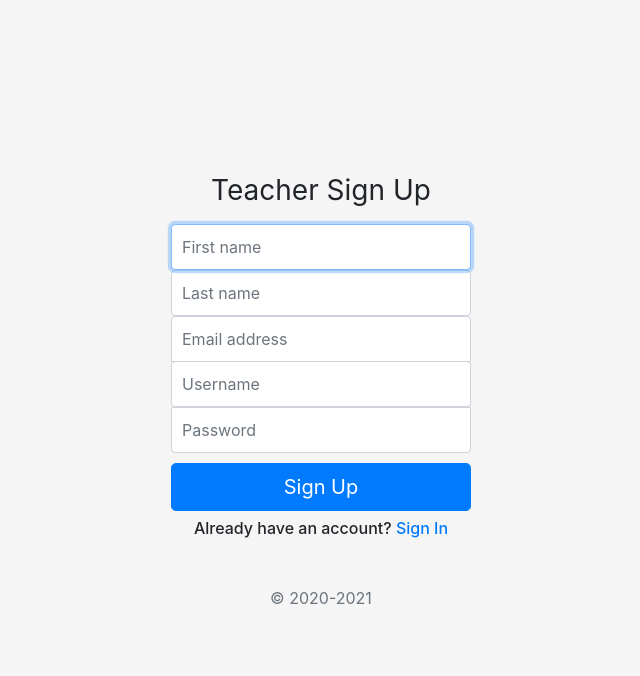
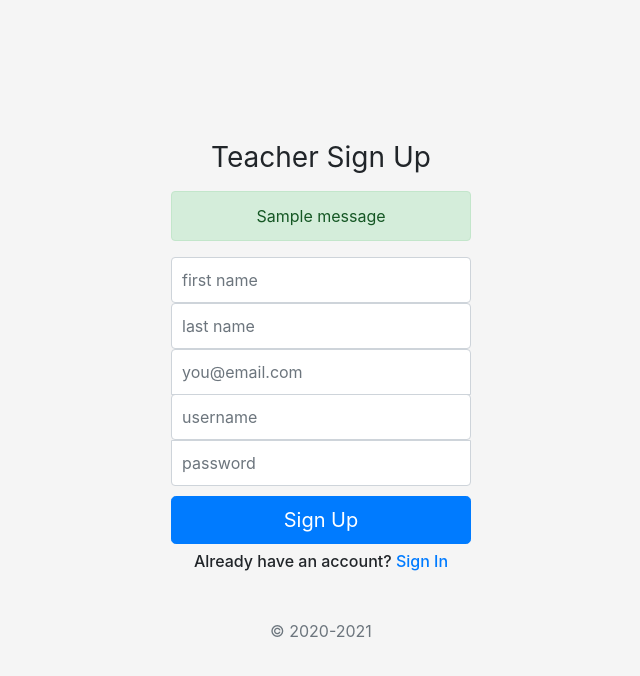
Before and after one commit to sazzadshopno/Attendance-Management-System, a Django app: page /signup/ in a window 1280 px wide. Shown: the top 676 px of the page, without its empty margins (319-959 px from the left). Run offline with Django 3.2, Linux system fonts and the light colour scheme; tables that the repository leaves empty hold one stand-in row (values such as "Sample post"); one stand-in notice (Sample message) is shown; some libraries are stand-ins or nearby versions.

Commit message:
teacher signup

```diff
--- a/ams/settings.py
+++ b/ams/settings.py
@@ -32,6 +32,7 @@ ALLOWED_HOSTS = []
 
 INSTALLED_APPS = [
     'teacher',
+    'widget_tweaks',
     'django.contrib.admin',
     'django.contrib.auth',
     'django.contrib.contenttypes',
--- a/teacher/forms.py
+++ b/teacher/forms.py
@@ -1,7 +1,7 @@
 from django.forms import ModelForm
 from .models import Teacher
 
-class TeacherRegisterForm(ModelForm):
+class TeacherSignUpForm(ModelForm):
     class Meta:
         model = Teacher
         fields = [
--- a/teacher/templates/teacher/signup.html
+++ b/teacher/templates/teacher/signup.html
@@ -7,26 +7,30 @@
 {% block content %}
 
 <body class='text-center'>
-
-    <form class="form-signin">
+    {% load widget_tweaks %}
+    <form class="form-signin" method="POST">
+        {% csrf_token %}
         <h1 class="h3 mb-3 font-weight-normal">Teacher Sign Up</h1>
-        <label for="firstname" class="sr-only">First name</label>
-        <input type="text" id="firstname" class="form-control" placeholder="First name" required="" autofocus="">
-
-        <label for="lastname" class="sr-only">Last name</label>
-        <input type="text" id="lastname" class="form-control" placeholder="Last name" required="">
-
-        <label for="inputEmail" class="sr-only">Email address</label>
-        <input type="email" id="inputEmail" class="form-control" placeholder="Email address" required="">
-
-        <label for="username" class="sr-only">Username</label>
-        <input type="text" id="username" class="form-control" placeholder="Username" required="">
-
-        <label for="inputPassword" class="sr-only">Password</label>
-        <input type="password" id="inputPassword" class="form-control" placeholder="Password" required="">
-
+        {% for message in messages %}
+            {% if message.level == DEFAULT_MESSAGE_LEVELS.ERROR %}
+                <div class="alert alert-danger" role="alert">
+                    {{ message }}
+                </div>
+            {% endif %}
+            {% if message.level == DEFAULT_MESSAGE_LEVELS.SUCCESS %}
+                <div class="alert alert-success" role="alert">
+                    {{ message }}
+                </div>
+            {% endif %}
+        {% endfor %}
+        {% render_field form.first_name class="form-control" placeholder="first name" required="" autocomplete="off" type="text" %}
+        {% render_field form.last_name class="form-control" placeholder="last name" required="" autocomplete="off" type="text" %}
+        {% render_field form.email class="form-control" placeholder="you@email.com" required="" autocomplete="off" type="email" %}
+        {% render_field form.username class="form-control" placeholder="username" required="" autocomplete="off" type="text" %}
+        {% render_field form.password class="form-control" placeholder="password" required="" autocomplete="off" type="password" %}
         <button class="btn btn-lg btn-primary btn-block" type="submit">Sign Up</button>
-        <p class="h6 mt-2">Already have an account? <a class="text-decoration-none" href="{% url 'signin' %}">Sign In</a></p>
+        <p class="h6 mt-2">Already have an account? <a class="text-decoration-none" href="{% url 'signin' %}">Sign
+                In</a></p>
         <p class="mt-5 mb-3 text-muted">© 2020-2021</p>
     </form>
 </body>
--- a/teacher/views.py
+++ b/teacher/views.py
@@ -1,27 +1,32 @@
 from django.shortcuts import render
-from .forms import TeacherRegisterForm
+from .forms import TeacherSignUpForm
+from django.contrib import messages
+
 
 def signupTeacher(request):
-    form = TeacherRegisterForm()
+    form = TeacherSignUpForm()
     if request.method == 'POST':
-        form = TeacherRegisterForm(request.POST)
+        form = TeacherSignUpForm(request.POST)
         if(form.is_valid()):
             form.save()
-    else:
-        form = TeacherRegisterForm()
+            form = TeacherSignUpForm()
+            messages.success(request, 'Account successfully created.')
+        else:
+            form = TeacherSignUpForm()
+            messages.error(request, 'Email or Username already taken.')
     context = {
         'form': form,
     }
     return render(request, 'teacher/signup.html', context)
 
 def signinTeacher(request):
-    form = TeacherRegisterForm()
+    form = TeacherSignUpForm()
     if request.method == 'POST':
-        form = TeacherRegisterForm(request.POST)
+        form = TeacherSignUpForm(request.POST)
         if(form.is_valid()):
             form.save()
     else:
-        form = TeacherRegisterForm()
+        form = TeacherSignUpForm()
     context = {
         'form': form,
     }
```
Also changed, not shown: teacher/templates/teacher/signin.html (+11 -8 lines), 2 other files.
